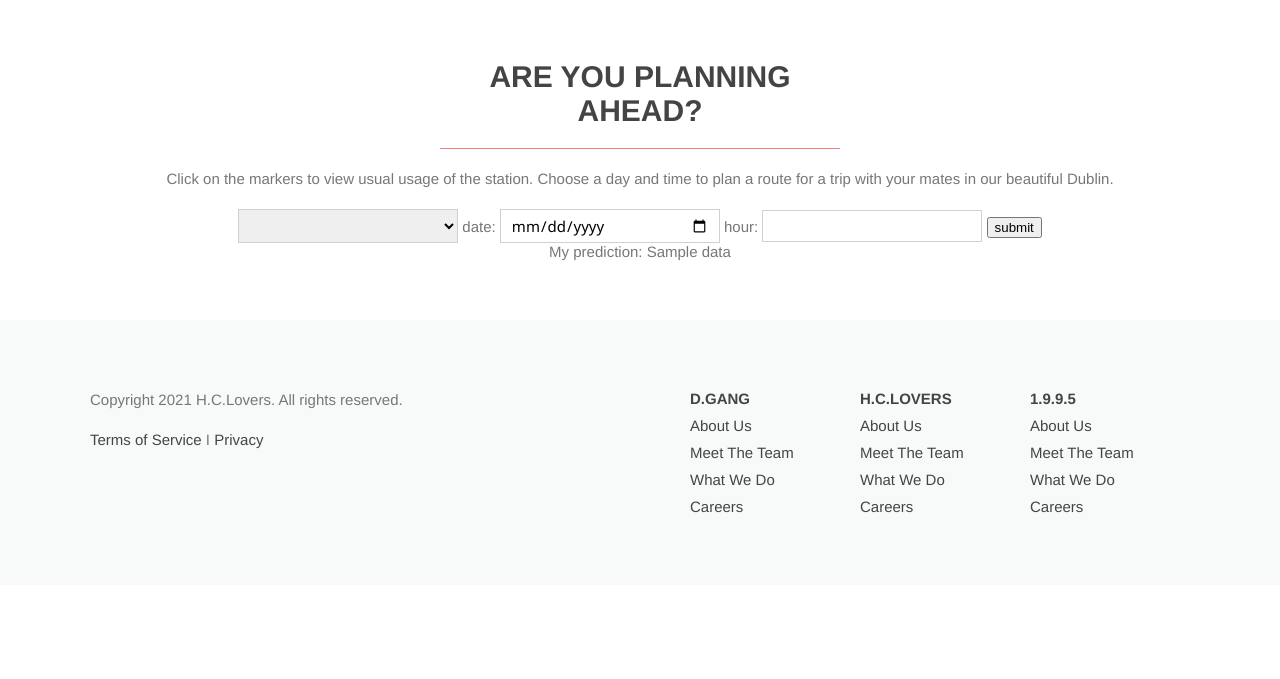
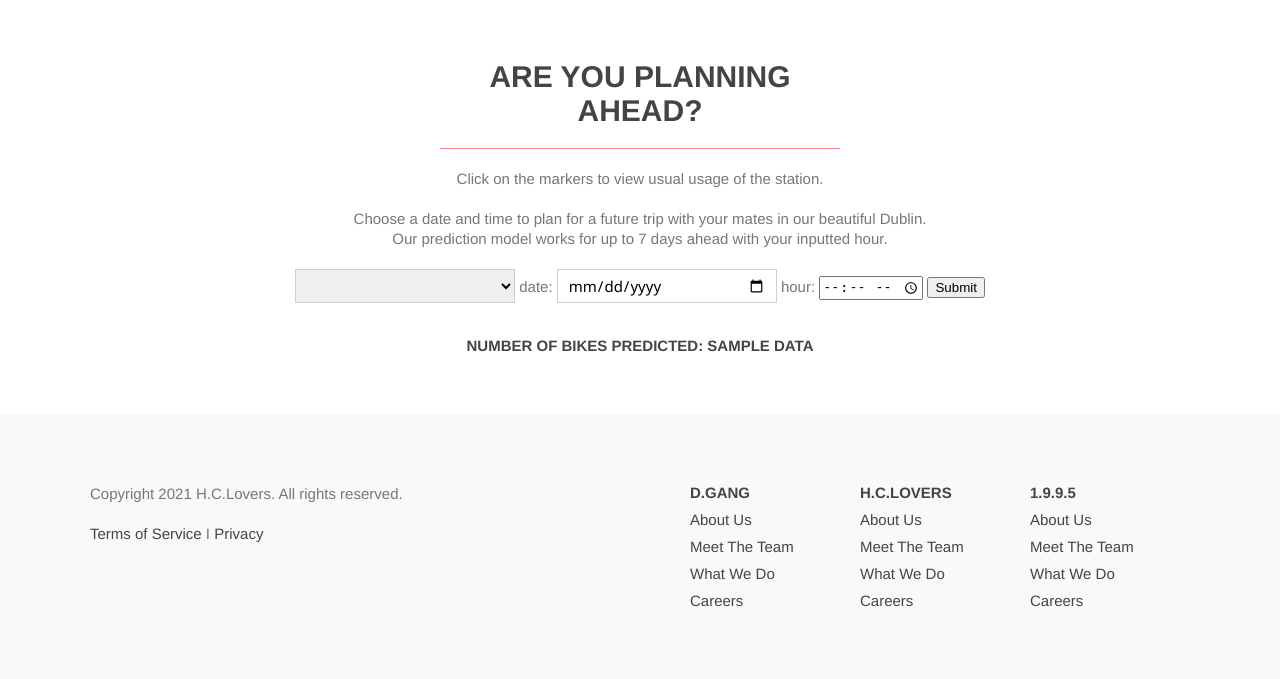
Before and after one commit to CatLuvrHass/DublinBikeApp, a Flask app: template flaskapp/templates/map.html in a window 1280 px wide; the page is wider, and only the part inside the window is pictured. Shown: the part 772-1451 px from the top of that part. Before the commit the page ends 1285 px from the top of that part, so only its background shows below. Run offline with Flask 2, Linux system fonts and the light colour scheme; the template is opened without the code that fills it: most values are stand-ins (such as "Sample title", 1, 10 or a date in 2020); data that the repository does not hold is empty; some libraries are stand-ins or nearby versions.

Commit message:
cleaned up the input for prediction model, not it takes time and date input with instructions

```diff
--- a/flaskapp/app.py
+++ b/flaskapp/app.py
@@ -79,9 +79,9 @@ def occupancy(station_id):
     where a.number = {}
     """.format(station_id)
     df = pd.read_sql_query(sel, engine)
-    # res_df = df.set_index('last_update').resample('1d').mean()
-    # res_df['last_update'] = res_df.index
-    return df.to_json(orient='records')
+    res_df = df.set_index('last_update').resample('1d').mean()
+    res_df['last_update'] = res_df.index
+    return res_df.to_json(orient='records')
 
 
 @app.route("/weather")
@@ -107,13 +107,17 @@ def model():
         # number = int(request.args.get('a'))
         number = request.form['a']
         date = request.form['b']
-        time = request.form['c']
+        hour = request.form['c']
+        array = hour.split(":")
+        time = int(array[0])
         print(time, number, date)
+
         # import model from pickle file. NOTE: number and time are ints, and date is a string
         pickle_in = open("models.pkl", "rb")
         models = pickle.load(pickle_in)
         model = models[int(number)][0]
         dic = weather_predict.weather_predict_data(date)
+
         # dic = {'temp': 9.4, 'humidity': 50, 'day': 5}
         pred = model.predict([np.array([time, dic['day'], dic['humidity'], dic['temp']])])
         result = int(pred[0])
--- a/flaskapp/static/app.js
+++ b/flaskapp/static/app.js
@@ -138,7 +138,6 @@ function citySelect(){
                 opt.value= [station.pos_lat,station.pos_lng];
                 opt.innerHTML = station.name;
 
-
                 originDropDown.add(opt);
 
                 var EndDropDown = document.getElementById("end");
--- a/flaskapp/static/style.css
+++ b/flaskapp/static/style.css
@@ -109,7 +109,6 @@ small {
 
 select {
   width: 40%;
-  margin: 0;
   font-size: 100%;
   padding: 5px 10px 5px 10px;
   font-family: Segoe UI, Helvetica, sans-serif;
@@ -121,7 +120,7 @@ select {
   outline: none;
 }
 select option {
-    text-transform: lowercase;
+    text-transform: capitalize;
 }
 
 select, select option:checked {
--- a/flaskapp/templates/index.html
+++ b/flaskapp/templates/index.html
@@ -22,8 +22,8 @@
         <nav>
             <ul>
                 <li><a href="http://54.87.129.140:5000/">Home</a></li>
-<!--                <li><a href="http://127.0.0.1:5000//map">Route Map</a></li>-->
-                <li><a href="http://54.87.129.140:5000/map">Route Map</a></li>
+                <li><a href="http://127.0.0.1:5000//map">Route Map</a></li>
+<!--                <li><a href="http://54.87.129.140:5000/map">Route Map</a></li>-->
             </ul>
 
         </nav>
@@ -79,6 +79,7 @@
         <option value="">Select a destination</option>
       </select>
     </div>
+
     <div id="map" id="rcorners2">map should appear here</div>
 </div>
 
--- a/flaskapp/templates/map.html
+++ b/flaskapp/templates/map.html
@@ -190,7 +190,9 @@
   <div id="cta">
     <div class="wrapper">
         <h3>Are you planning ahead?</h3>
-        <p>Click on the markers to view usual usage of the station. Choose a day and time to plan a route for a trip with your mates in our beautiful Dublin. </p>
+        <p>Click on the markers to view usual usage of the station.<br><br>
+            Choose a date and time to plan for a future trip with your mates in our beautiful Dublin.<br>
+        Our prediction model works for up to 7 days ahead with your inputted hour.</p>
 
 <!--        document.getElementById("stations").addEventListener("change", station);-->
 
@@ -202,12 +204,12 @@
 
             date: <input class="select" type="date" id="date" name="b">
 
-            hour: <input class="select" type="number" name="c">
+            hour: <input type="time" name="c">
 
-            <input class="button-2" type=submit value="submit">
+            <input class="button-2" type=submit value="Submit">
 
-        </form>
-        My prediction: {{data}}
+        </form><br><br>
+        <h5>Number of bikes predicted: {{data}}</h5>
     </div>
   </div>
 
```
